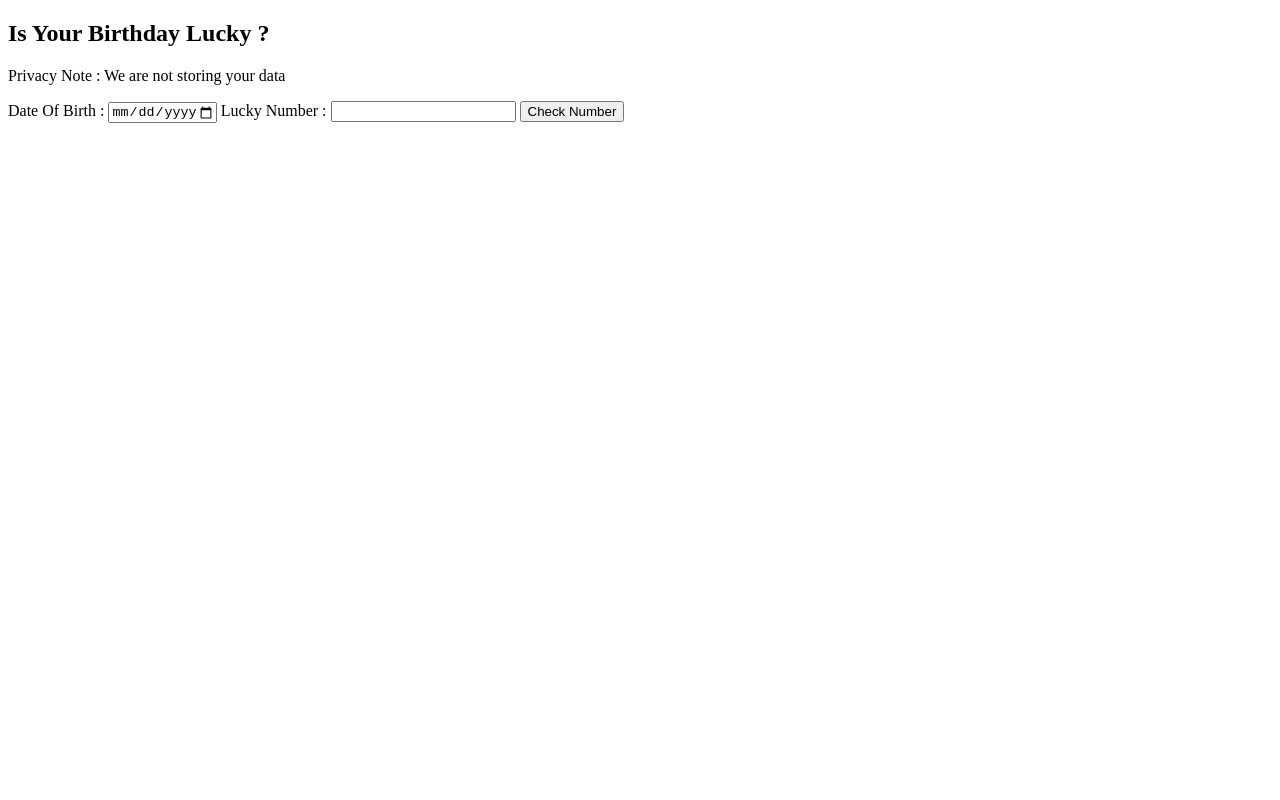
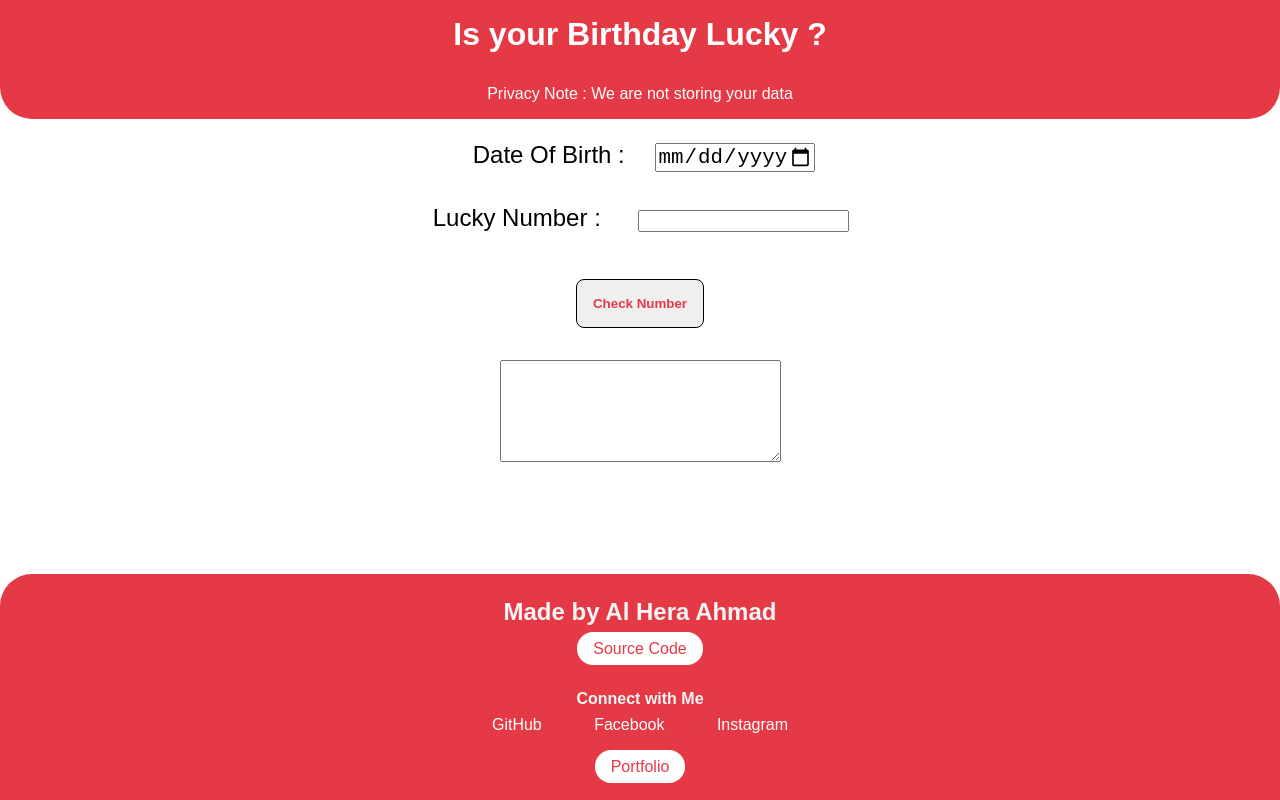
Before and after one commit to iamalhera/is-your-birthday-lucky, a plain HTML site: page index.html in a window 1280 px wide. Drawn offline with Linux system fonts and the light colour scheme.

Commit message:
styles and links added

```diff
--- a/app.js
+++ b/app.js
@@ -6,17 +6,13 @@ const result = document.querySelector("#result");
 var sum = 0 ;
 function checkButtonHandler(){
     var numArr = [] ;
-    console.log(numArr) ;
-    console.log(dateOfBirth.value);
     const dob = dateOfBirth.value ;
     var numDOB= dob.replaceAll('-','0');
     var numDOBValue = Number(numDOB) ;
-    console.log(numDOB) ;
     for(let i=9 ; i>-1 ; i--){
         numArr[i] = Math.trunc(numDOBValue / Math.pow(10,i));
         numDOBValue = numDOBValue - (numArr[i]*(Math.pow(10,i))) ;
     }
-    console.log(numArr);
     for(let j=0 ; j<10 ;j++){
         sum = numArr[j] + sum ;
     }
--- a/index.html
+++ b/index.html
@@ -5,26 +5,62 @@
     <meta http-equiv="X-UA-Compatible" content="IE=edge">
     <meta name="viewport" content="width=device-width, initial-scale=1.0">
     <title>Is Your Birthday Lucky ?</title>
+    <link href="styles.css" rel="stylesheet">
 </head>
 <body>
     <nav>
-        <h1>Is Your Birthday Lucky ?</h1>
-        <p>Privacy Note : We are not storing your data</p>
+        <h1>Is your Birthday Lucky ?</h1>
+        <div>Privacy Note : We are not storing your data</div>
+
     </nav>
 
     <main>
-        <label for="date-of-birth">Date Of Birth : </label>
-        <input type=date id="date-of-birth" min="1990-01-01" max="2004-04-01"></input>
-        <label for="lucky-number">Lucky Number : </label>
-        <input type=number id="lucky-number"/>
-
+        <div class="date">
+            <label for="date-of-birth">Date Of Birth : </label>
+            <input type=date id="date-of-birth" min="1990-01-01" max="2004-04-01"></input>
+        </div>
+        <div class="lucky-num">
+            <label for="lucky-number">Lucky Number : </label>
+            <input type=number id="lucky-number"/>
+        </div>
         <button id="check-button">Check Number</button>
 
-        <div id="result"></div>
+        <textarea id="result"></textarea>
     </main>
 
 
+    <footer>
+        <div>
+            <h2>Made by Al Hera Ahmad</h2>
+            <a target="_blank" class="footer-btn" href="https://github.com/iamalhera/is-your-birthday-lucky">Source Code</a>
+        </div>
 
+        <div class="social-handles">
+            <div class="footer-header">Connect with Me</div>
+                <ul>
+                    <li class="list-item-inline list-non-bullet">
+                        <a class="link" href="https://github.com/iamalhera">
+                            GitHub
+                        </a>
+                    </li>
+                    <li class="list-item-inline list-non-bullet">
+                        <a class="link" href="https://www.facebook.com/alhera.ahmad">
+                        Facebook
+                    </a>
+                    </li>
+                    <li class="list-item-inline list-non-bullet">
+                        <a class="link" href="https://www.instagram.com/gentle_shah/">
+                        Instagram
+                    </a>
+                    </li>
+                </ul>
+        </div>
+
+        <div>
+            <a target="_blank" class="footer-btn" href="https://gentleshah.netlify.app">Portfolio</a>
+        </div>
+
+    </footer>
 
 
 
--- a/styles.css
+++ b/styles.css
@@ -2,8 +2,121 @@
     margin: 0;
     padding: 0;
 }
+:root{
+    --primary-color: #e63946
+}
+body {
+    font-family: 'Montserrat', sans-serif;
+    text-align: center;
+}
+ /* navigation  */
+nav {
+    background-color: var(--primary-color);
+    color: white;
+    border-bottom-left-radius: 2rem;
+    border-bottom-right-radius: 2rem;
+}
 
-body{
-    font-family: "Montesserat", sans-serif;
-    text-align: centre;
+nav h1 {
+    padding: 1rem;
+    font-size: 2rem;
 }
+nav div{
+    padding:1rem;
+}
+
+/* date div */
+.date{
+    padding: 1rem;
+}
+label {
+    font-size: 1.5rem;
+    margin: 1rem;
+}
+#date-of-birth{
+    margin: 0.5rem;
+    font-size: 1.3rem;
+}
+/* lucky-num div  */
+.lucku-num{
+    padding: 1rem;
+}
+label {
+    font-size: 1.5rem;
+    margin: 1rem;
+}
+#lucky-number{
+    margin: 0.9rem;
+    font-size: 1rem;
+}
+/* button  */
+#check-button{
+    margin: auto;
+    display: block;
+    margin-top: 2rem;
+    margin-bottom: 2rem;
+    padding: 1rem;
+    font-weight: bold;
+    border-radius: 0.5rem;
+    color: var(--primary-color);
+    border: 1px solid black ;
+    cursor: pointer;
+}
+
+/* output-textarea  */
+#result{
+    margin: auto;
+    display: block;
+    padding: 2rem;
+    font-size: 1rem;
+    color: black;
+}
+
+/* footer  */
+footer{
+    position: fixed;
+    bottom: 0;
+    border-top-right-radius: 2rem;
+    border-top-left-radius: 2rem;
+    width: 100%;
+    background-color: var(--primary-color);
+    color: whitesmoke;
+    padding: 1.5rem 0rem ;
+}
+footer div h2{
+    padding-bottom: 0.9rem;
+}
+.footer-btn{
+    text-decoration: none;
+    color: var(--primary-color);
+    padding: 0.5rem 1rem;
+    background: white;
+    border-radius: 1rem;
+    margin: rem ;
+}
+.footer .link{
+    color: white;
+}
+.social-handles{
+    padding: 1.5rem;
+}
+.footer-header{
+    padding:0.5rem;
+    font-weight: bolder;
+}
+.footer ul{
+    padding-inline-start: 0px;
+}
+
+.list-non-bullet{
+    list-style: none ;
+}
+.list-item-inline{
+    display: inline ;
+    padding :0rem 0.5rem ;
+}
+.link{
+    color: white;
+    text-decoration: none ;
+    padding : 0.5rem 1rem ;
+}
```
Also changed, not shown: 1 other file.
